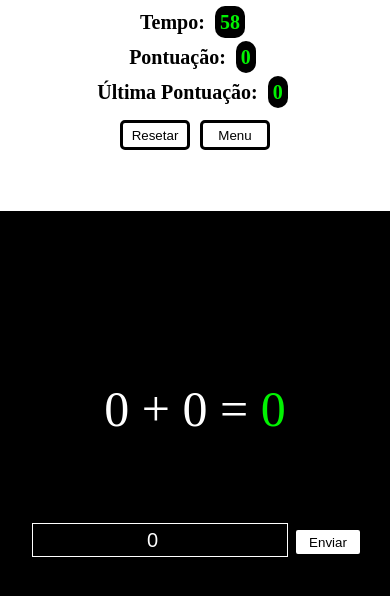
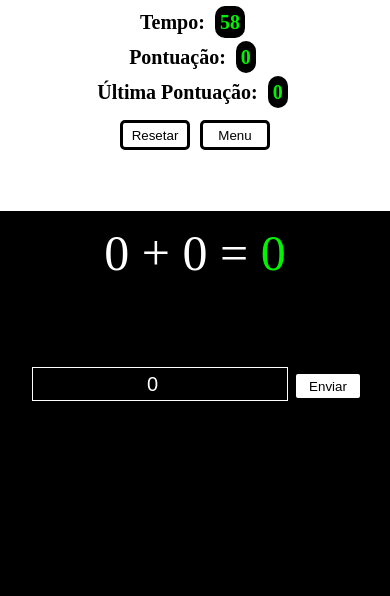
Before and after one commit to Matheus-Loubach/Batalha-De-Opera-es, a React (Create React App) app: page / in a window 390 px wide. Both pictures are taken after a click on the button "ADIÇÃO". Shown: the top 596 px of the page. Built offline with nearby package versions, Linux system fonts and the light colour scheme.

Commit message:
Upgrade css

```diff
--- a/src/components/Responsive.css
+++ b/src/components/Responsive.css
@@ -22,7 +22,7 @@
   display: block;
 }
 .operacao{
-  margin-top: 50%;
+  margin-top: 0%;
 }
 
 }
```
